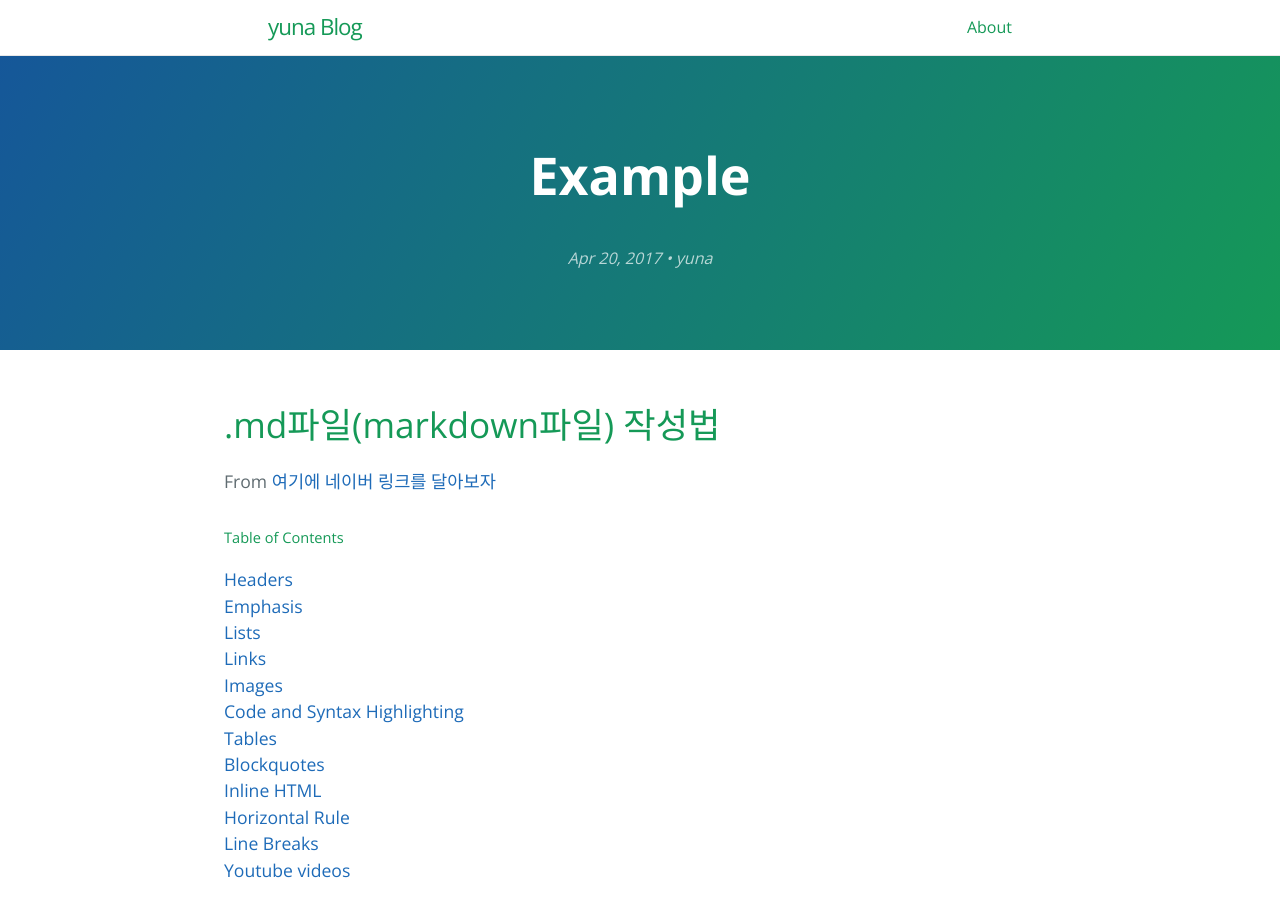
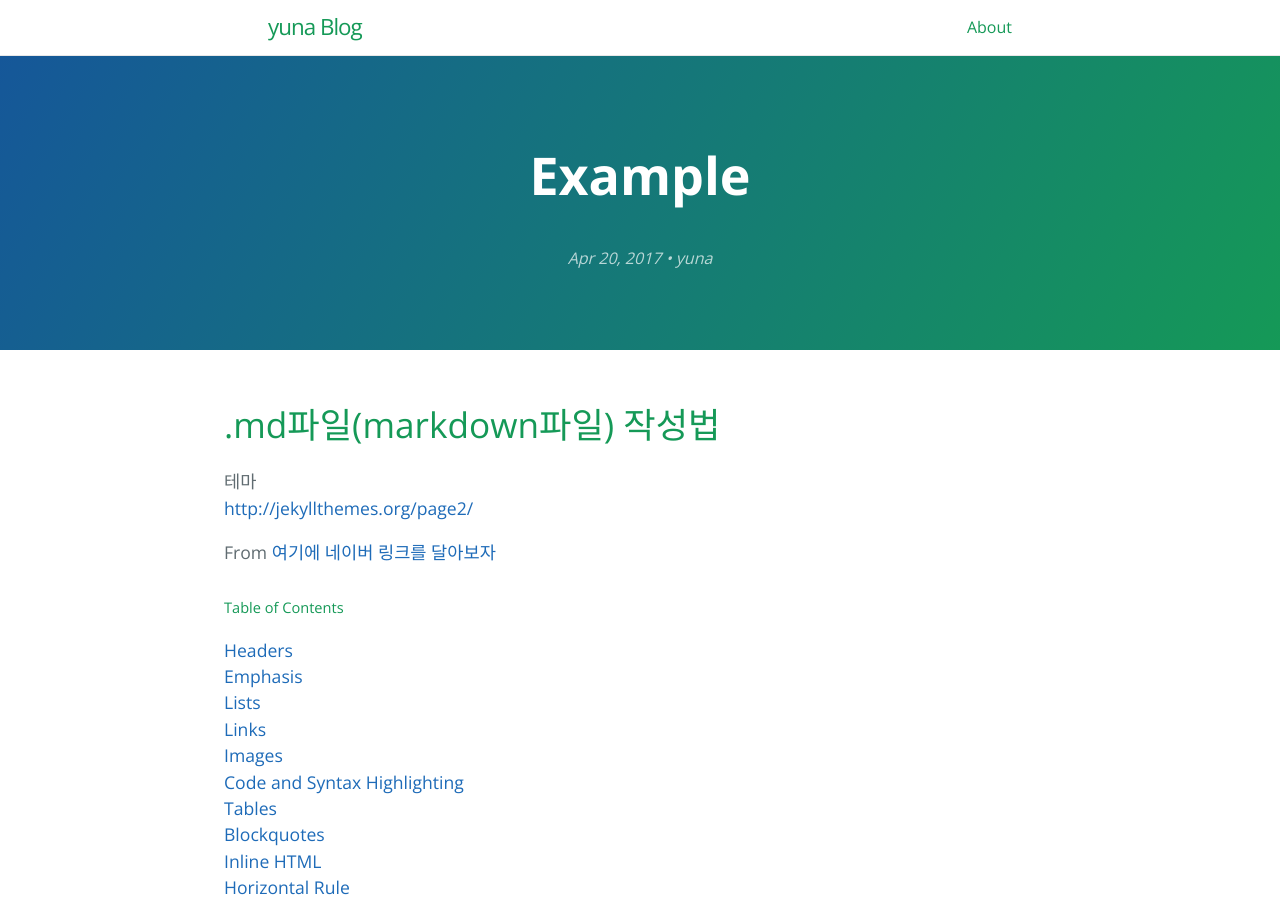
Before and after one commit to zzingyuna/test_site.github.io, a Jekyll site: the page built from _posts/2017-04-20-example.md, in a window 1280 px wide and 900 px high. Built offline with Jekyll 4.4.1, drawn with Linux system fonts in a browser that asks for light colours.

Commit message:
Update 2017-04-20-example.md

```diff
--- a/_posts/2017-04-20-example.md
+++ b/_posts/2017-04-20-example.md
@@ -4,6 +4,8 @@ layout: post
 
 # .md파일(markdown파일) 작성법
 
+테마
+[http://jekyllthemes.org/page2/](http://jekyllthemes.org/page2/)
 
 From [여기에 네이버 링크를 달아보자](https://www.naver.com)
 
```
